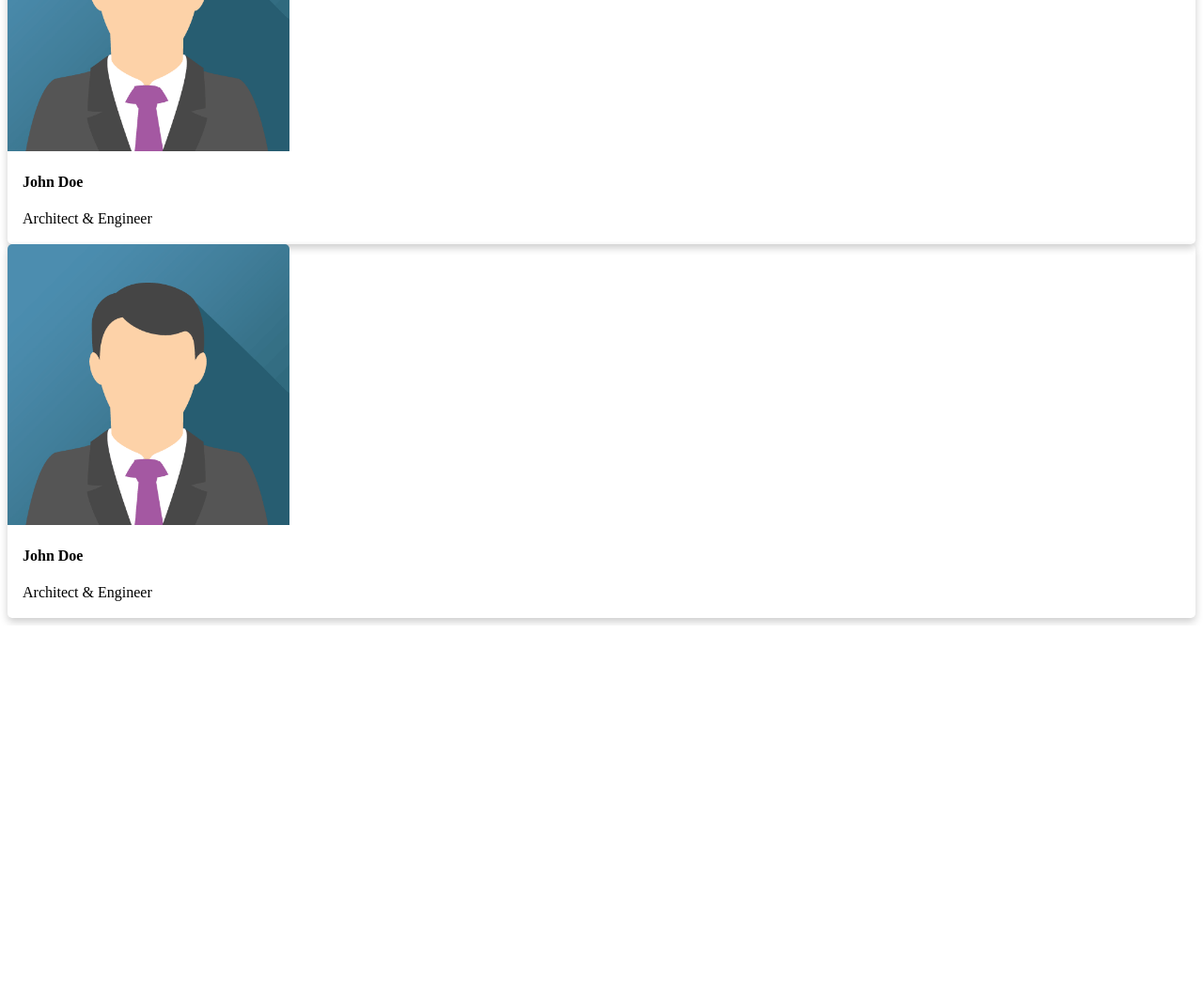
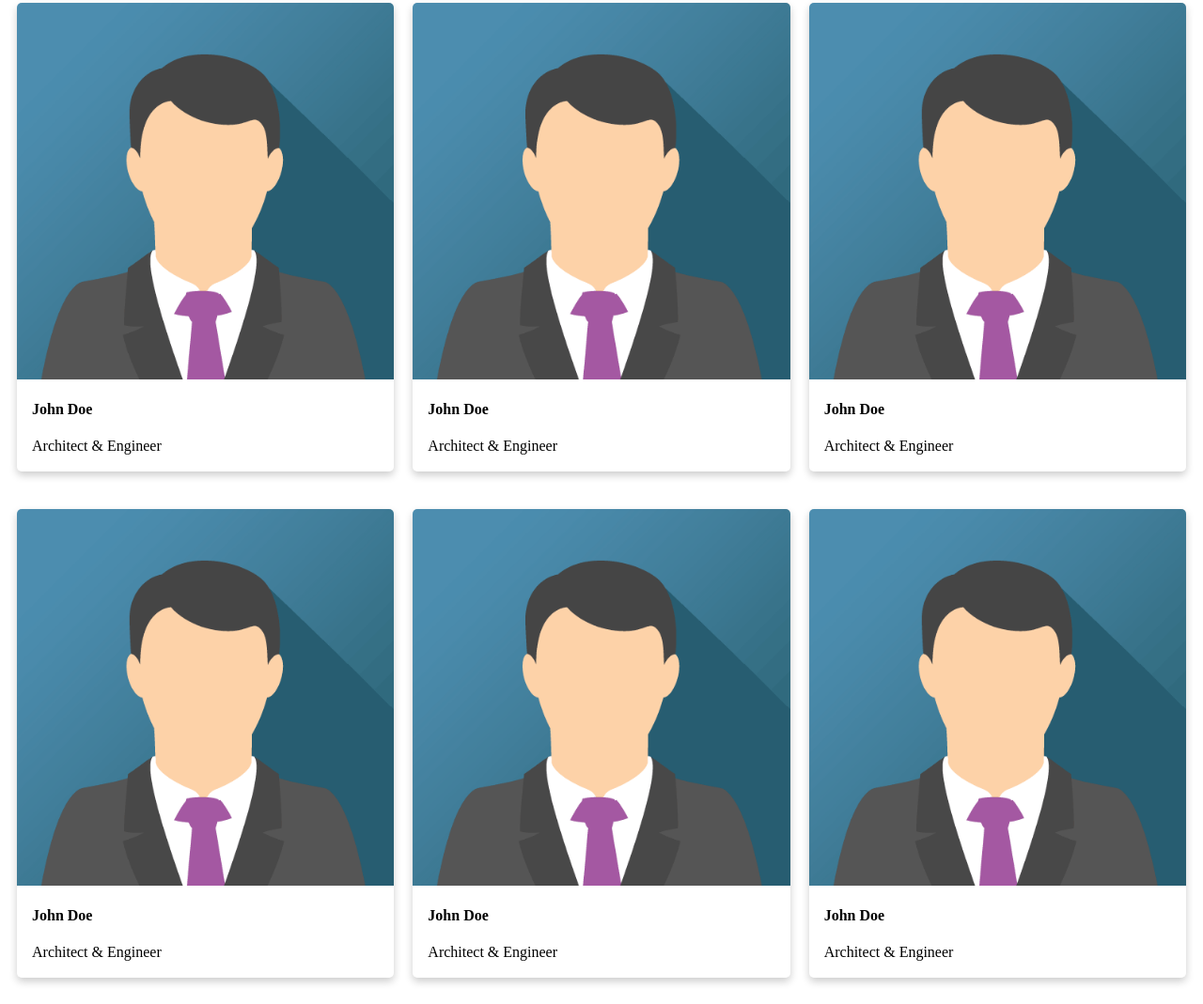
Before and after one commit to antarius73/meubles, a plain HTML site: page index.html in a window 1280 px wide. Shown: the part 544-1613 px from the top of the page at 94% size. Before the commit the page ends 1210 px from the top, so only its background shows below. Drawn offline with Linux system fonts and the light colour scheme.

Commit message:
trois par ligne

```diff
--- a/index.html
+++ b/index.html
@@ -1,29 +1,76 @@
 <html>
+
 <head>
   <title>Home</title>
   <link rel="stylesheet" type="text/css" href="../style.css">
 </head>
+
 <body>
+  <div class="cards-container">
     <div class="card">
-        <img src="img_avatar.png" alt="Avatar" >
+      <img src="img_avatar.png" alt="Avatar">
       <div class="container">
         <h4><b>John Doe</b></h4>
         <p>Architect & Engineer</p>
       </div>
     </div>
     <div class="card">
-        <img src="img_avatar.png" alt="Avatar" >
+      <img src="img_avatar.png" alt="Avatar">
       <div class="container">
         <h4><b>John Doe</b></h4>
         <p>Architect & Engineer</p>
       </div>
     </div>
     <div class="card">
-        <img src="img_avatar.png" alt="Avatar" >
+      <img src="img_avatar.png" alt="Avatar">
       <div class="container">
         <h4><b>John Doe</b></h4>
         <p>Architect & Engineer</p>
       </div>
     </div>
+    <div class="card">
+      <img src="img_avatar.png" alt="Avatar">
+      <div class="container">
+        <h4><b>John Doe</b></h4>
+        <p>Architect & Engineer</p>
+      </div>
+    </div>
+    <div class="card">
+      <img src="img_avatar.png" alt="Avatar">
+      <div class="container">
+        <h4><b>John Doe</b></h4>
+        <p>Architect & Engineer</p>
+      </div>
+    </div>
+    <div class="card">
+      <img src="img_avatar.png" alt="Avatar">
+      <div class="container">
+        <h4><b>John Doe</b></h4>
+        <p>Architect & Engineer</p>
+      </div>
+    </div>
+    <div class="card">
+      <img src="img_avatar.png" alt="Avatar">
+      <div class="container">
+        <h4><b>John Doe</b></h4>
+        <p>Architect & Engineer</p>
+      </div>
+    </div>
+    <div class="card">
+      <img src="img_avatar.png" alt="Avatar">
+      <div class="container">
+        <h4><b>John Doe</b></h4>
+        <p>Architect & Engineer</p>
+      </div>
+    </div>
+    <div class="card">
+      <img src="img_avatar.png" alt="Avatar">
+      <div class="container">
+        <h4><b>John Doe</b></h4>
+        <p>Architect & Engineer</p>
+      </div>
+    </div>
+  </div>
 </body>
+
 </html>
--- a/style.css
+++ b/style.css
@@ -1,8 +1,17 @@
+.cards-container {
+  display: flex;
+  flex-wrap: wrap;
+  justify-content: center;
+  gap: 20px; /* Adjust the space between cards */
+}
+
 .card {
     /* Add shadows to create the "card" effect */
     box-shadow: 0 4px 8px 0 rgba(0,0,0,0.2);
     transition: 0.3s;
     border-radius: 5px; /* 5px rounded corners */
+    width: calc(33.333% - 20px); /* Adjust width for 3 cards per line, accounting for the gap */
+    margin-bottom: 20px; /* Space between rows of cards */
   }
 
   /* On mouse-over, add a deeper shadow */
@@ -17,5 +26,5 @@
 
   img {
     border-radius: 5px 5px 0 0;
-    width: 300px;
+    width: 100%;
   }
```
Lines whose indentation alone changed are shown as unchanged.
